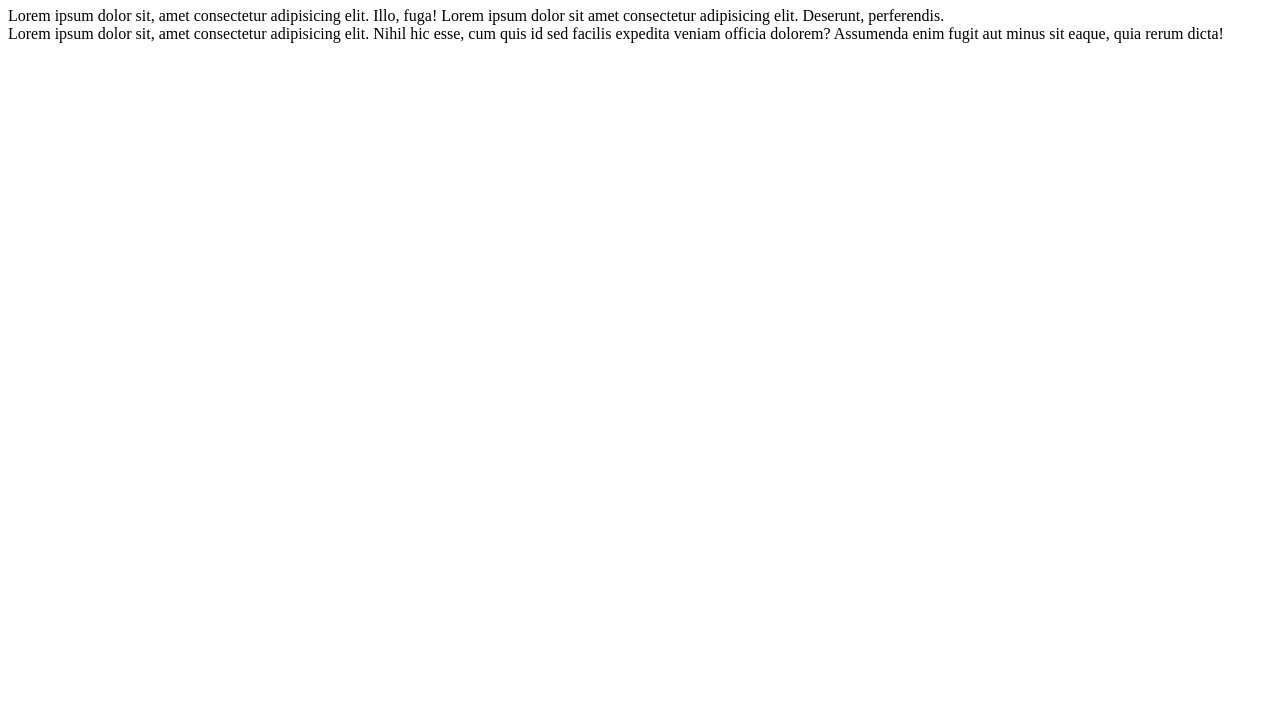
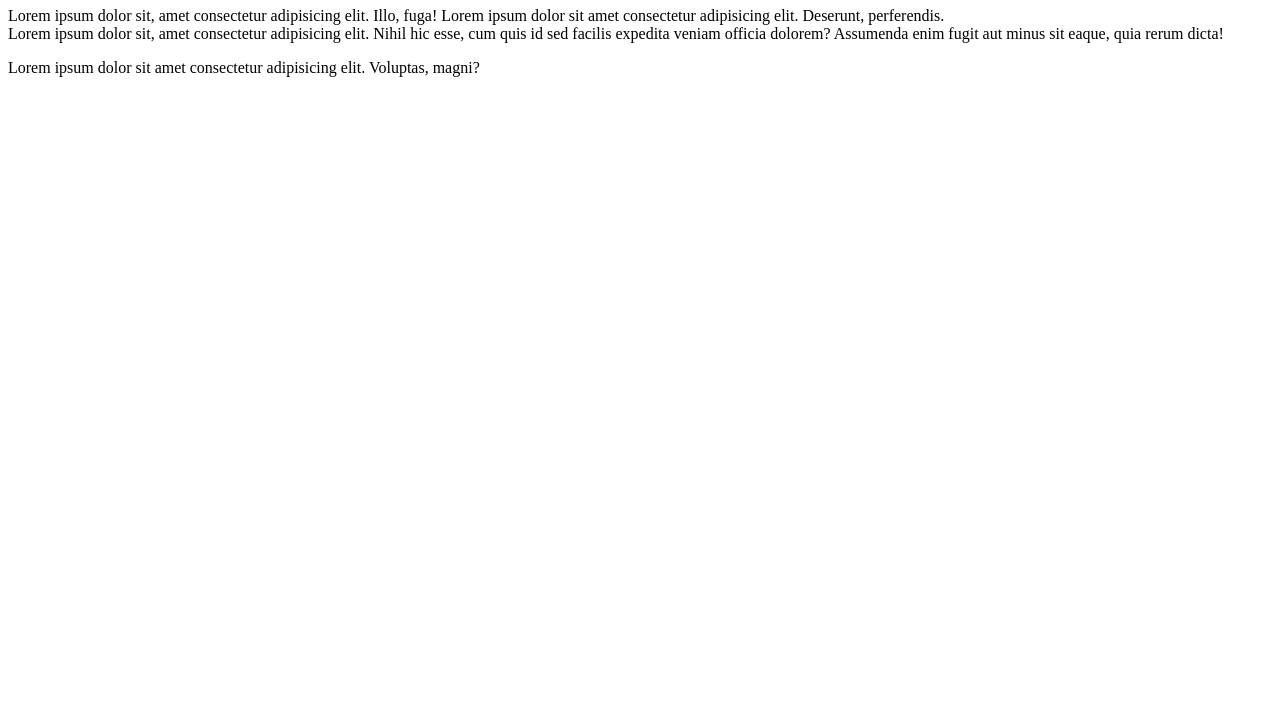
Before and after one commit to john-kodego/github-project-demo, a plain HTML site: page index.html in a window 1280 px wide. Shown: the part 73-800 px from the top of the page. Drawn offline with Linux system fonts and the light colour scheme.

Commit message:
added paragraph

```diff
--- a/index.html
+++ b/index.html
@@ -16,5 +16,8 @@
     <div>
         Lorem ipsum dolor sit, amet consectetur adipisicing elit. Nihil hic esse, cum quis id sed facilis expedita veniam officia dolorem? Assumenda enim fugit aut minus sit eaque, quia rerum dicta!
     </div>
+    <div>
+        <p>Lorem ipsum dolor sit amet consectetur adipisicing elit. Voluptas, magni?</p>
+    </div>
 </body>
 </html>
```
